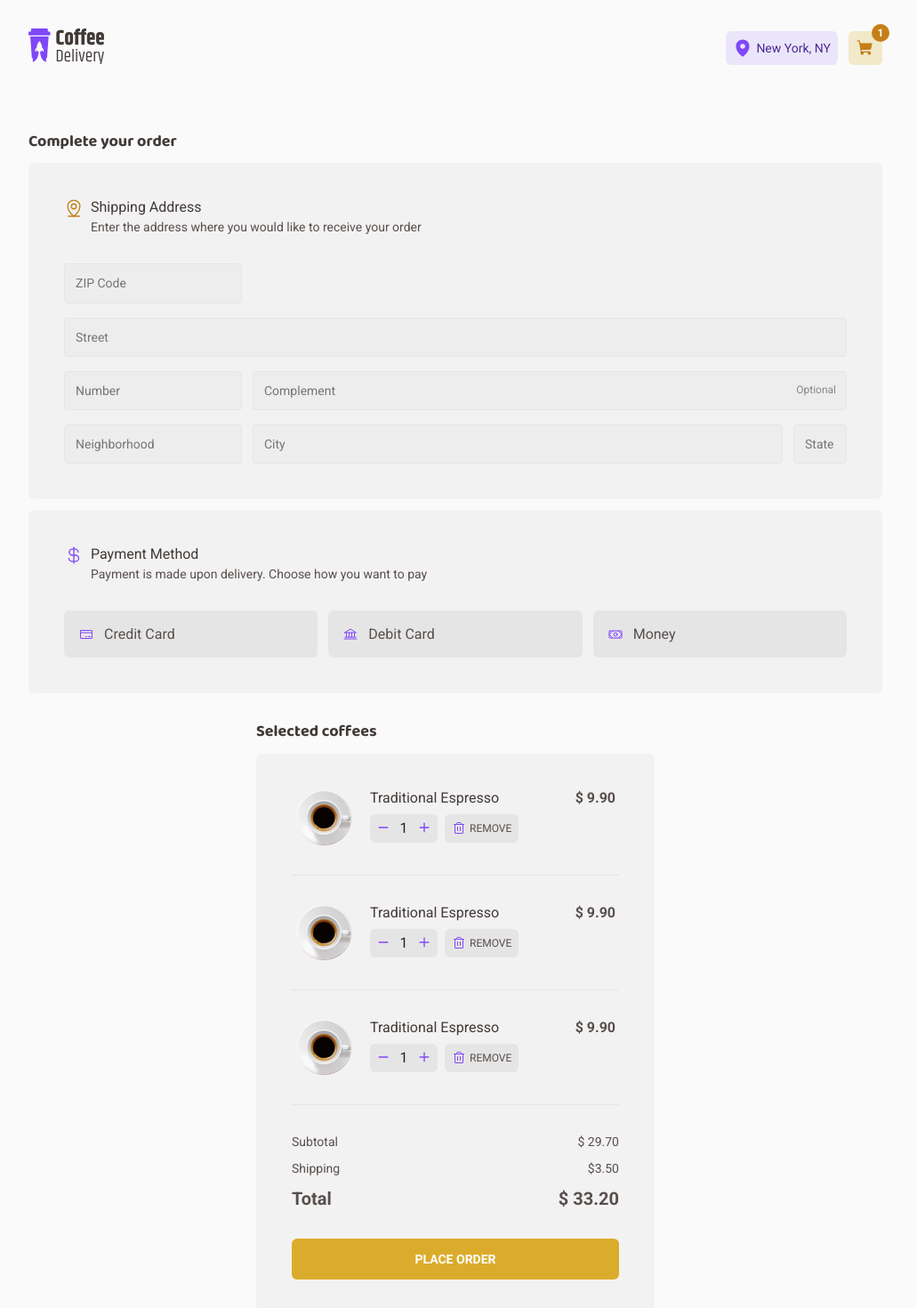
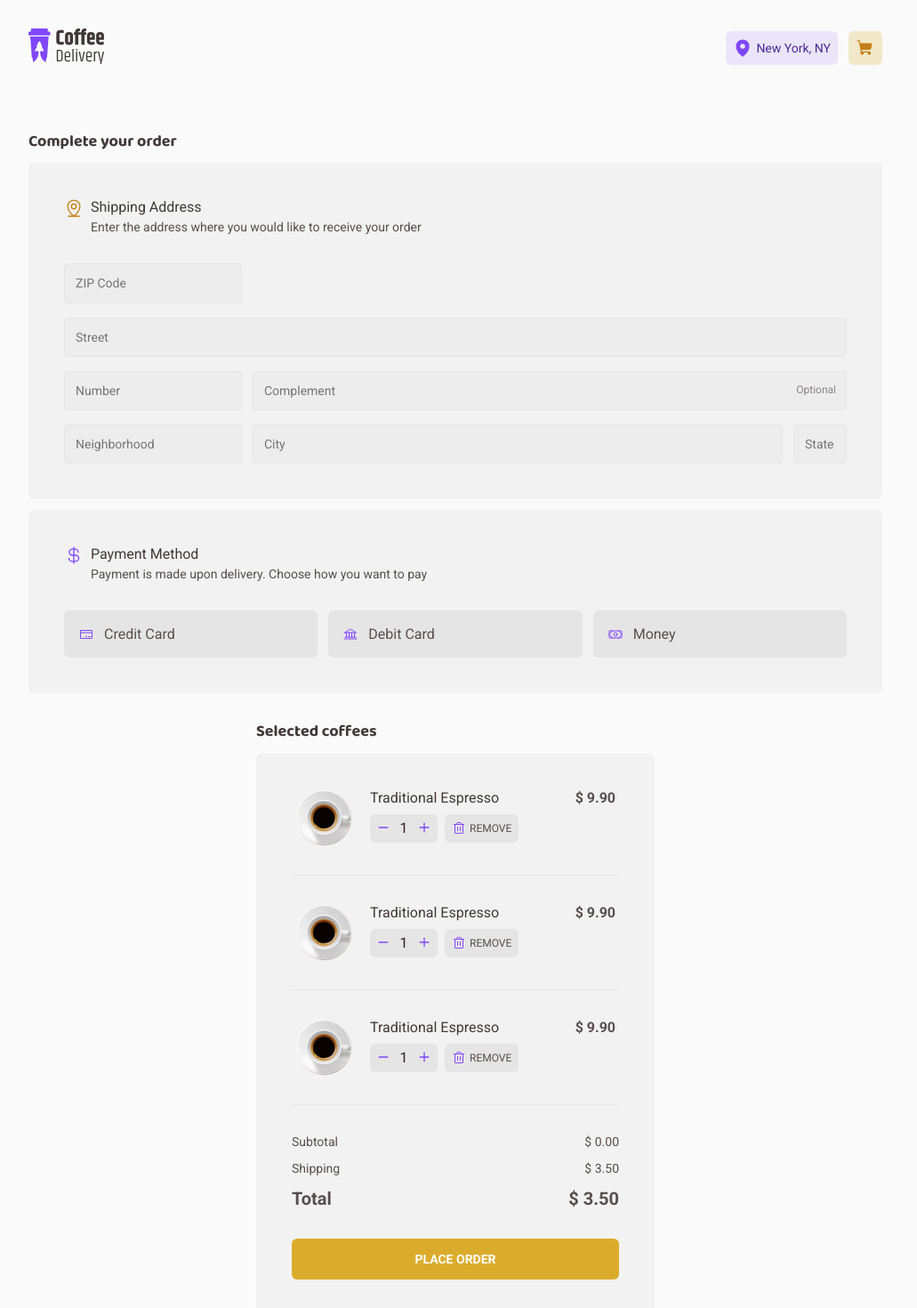
Before and after one commit to renatomarquesteles/ignite-02-coffee-delivery, a React (Vite) app: page /checkout in a window 1280 px wide. Shown: the top 1470 px of the page at 89% size, without its empty margins (128-1159 px from the left). Built offline with nearby package versions, Linux system fonts and the light colour scheme.

Commit message:
feat: adds coffee to cart and updates header icon and checkout prices

```diff
--- a/src/components/CartButton/index.tsx
+++ b/src/components/CartButton/index.tsx
@@ -1,4 +1,6 @@
-import { ButtonHTMLAttributes, ReactNode } from "react";
+import { ButtonHTMLAttributes, ReactNode, useContext } from "react";
+
+import { CartContext } from "../../contexts/CartContext";
 
 import { Container } from "./styles";
 
@@ -12,8 +14,10 @@ export const CartButton = ({
   children,
   ...props
 }: CartButtonProps) => {
+  const { orderItems } = useContext(CartContext);
+
   return (
-    <Container notifications={notifications} {...props}>
+    <Container notifications={orderItems.length} {...props}>
       {children}
     </Container>
   );
--- a/src/components/CartButton/styles.ts
+++ b/src/components/CartButton/styles.ts
@@ -1,5 +1,5 @@
 import { ButtonHTMLAttributes } from "react";
-import styled from "styled-components";
+import styled, { css } from "styled-components";
 
 interface ContainerProps extends ButtonHTMLAttributes<HTMLButtonElement> {
   notifications: number;
@@ -18,8 +18,11 @@ export const Container = styled.button<ContainerProps>`
   position: relative;
   cursor: pointer;
 
+  ${(props) =>
+    props.notifications &&
+    css`
       &:after {
-    content: "${(props) => props.notifications}";
+        content: "${props.notifications}";
         width: 1.25rem;
         height: 1.25rem;
         font-size: 0.75rem;
@@ -34,4 +37,5 @@ export const Container = styled.button<ContainerProps>`
         top: -0.5rem;
         right: -0.5rem;
       }
+    `}
 `;
--- a/src/components/QuantityInput/index.tsx
+++ b/src/components/QuantityInput/index.tsx
@@ -4,16 +4,34 @@ import { Container } from "./styles";
 
 interface QuantityInputProps {
   quantity: number;
+  onPlusClick: () => void;
+  onMinusClick: () => void;
+  min?: number;
+  max?: number;
 }
 
-export const QuantityInput = ({ quantity }: QuantityInputProps) => {
+export const QuantityInput = ({
+  quantity,
+  onPlusClick,
+  onMinusClick,
+  min,
+  max,
+}: QuantityInputProps) => {
   return (
     <Container>
-      <button type="button">
+      <button
+        type="button"
+        onClick={onMinusClick}
+        disabled={!!min && quantity <= min}
+      >
         <Minus size={14} weight="bold" />
       </button>
       <span>{quantity}</span>
-      <button type="button">
+      <button
+        type="button"
+        onClick={onPlusClick}
+        disabled={!!max && quantity >= max}
+      >
         <Plus size={14} weight="bold" />
       </button>
     </Container>
--- a/src/components/QuantityInput/styles.ts
+++ b/src/components/QuantityInput/styles.ts
@@ -22,6 +22,11 @@ export const Container = styled.div`
     &:hover {
       color: ${(props) => props.theme["purple-dark"]};
     }
+
+    &:disabled {
+      color: ${(props) => props.theme["base-label"]};
+      cursor: not-allowed;
+    }
   }
 
   span {
--- a/src/pages/Checkout/index.tsx
+++ b/src/pages/Checkout/index.tsx
@@ -6,11 +6,12 @@ import {
   Money,
   Trash,
 } from "phosphor-react";
-import { useState } from "react";
+import { useContext, useState } from "react";
 import { useNavigate } from "react-router-dom";
 import { useTheme } from "styled-components";
 
 import { QuantityInput } from "../../components/QuantityInput";
+import { CartContext } from "../../contexts/CartContext";
 
 import {
   Card,
@@ -38,8 +39,13 @@ type PaymentMethod = "credit" | "debit" | "money";
 export const Checkout = () => {
   const [selectedPaymentMethod, setSelectedPaymentMethod] =
     useState<PaymentMethod | null>(null);
+  const { orderItems } = useContext(CartContext);
   const theme = useTheme();
   const navigate = useNavigate();
+
+  const subtotal = orderItems.reduce((sum, item) => sum + item.price, 0);
+  const shipping = 3.5;
+  const total = subtotal + shipping;
 
   const handlePaymentChange = (method: PaymentMethod) => {
     setSelectedPaymentMethod(method);
@@ -155,7 +161,11 @@ export const Checkout = () => {
                 <span>Traditional Espresso</span>
 
                 <OptionsContainer>
-                  <QuantityInput quantity={1} />
+                  <QuantityInput
+                    quantity={1}
+                    onPlusClick={() => {}}
+                    onMinusClick={() => {}}
+                  />
 
                   <RemoveButton>
                     <Trash size={16} />
@@ -171,15 +181,15 @@ export const Checkout = () => {
           <TotalPriceContainer>
             <div>
               <span>Subtotal</span>
-              <span>$ 29.70</span>
+              <span>$ {subtotal.toFixed(2)}</span>
             </div>
             <div>
               <span>Shipping</span>
-              <span>$3.50</span>
+              <span>$ {shipping.toFixed(2)}</span>
             </div>
             <div>
               <span>Total</span>
-              <span>$ 33.20</span>
+              <span>$ {total.toFixed(2)}</span>
             </div>
           </TotalPriceContainer>
 
--- a/src/pages/Home/components/CoffeeCard/index.tsx
+++ b/src/pages/Home/components/CoffeeCard/index.tsx
@@ -1,8 +1,10 @@
+import { useContext, useState } from "react";
 import { ShoppingCartSimple } from "phosphor-react";
 
 import { IconButton } from "../../../../components/IconButton";
 import { QuantityInput } from "../../../../components/QuantityInput";
 import { Tag } from "../../../../components/Tag";
+import { CartContext } from "../../../../contexts/CartContext";
 
 import { AddToCart, AddToCartWrapper, Container, Tags } from "./styles";
 
@@ -18,6 +20,17 @@ interface CoffeeCardProps {
 }
 
 export const CoffeeCard = ({ coffee }: CoffeeCardProps) => {
+  const [quantity, setQuantity] = useState(1);
+  const { addCoffeeToCart } = useContext(CartContext);
+
+  const handleAddQuantity = () => {
+    setQuantity((state) => state + 1);
+  };
+
+  const handleRemoveQuantity = () => {
+    setQuantity((state) => state - 1);
+  };
+
   return (
     <Container>
       <img src={coffee.image} alt="" />
@@ -32,8 +45,17 @@ export const CoffeeCard = ({ coffee }: CoffeeCardProps) => {
         <span>${coffee.price.toFixed(2)}</span>
 
         <AddToCartWrapper>
-          <QuantityInput quantity={1} />
-          <IconButton type="button">
+          <QuantityInput
+            quantity={quantity}
+            onPlusClick={handleAddQuantity}
+            onMinusClick={handleRemoveQuantity}
+            min={1}
+            max={99}
+          />
+          <IconButton
+            type="button"
+            onClick={() => addCoffeeToCart(coffee, quantity)}
+          >
             <ShoppingCartSimple size={22} weight="fill" />
           </IconButton>
         </AddToCartWrapper>
```
Lines whose indentation alone changed are shown as unchanged.
